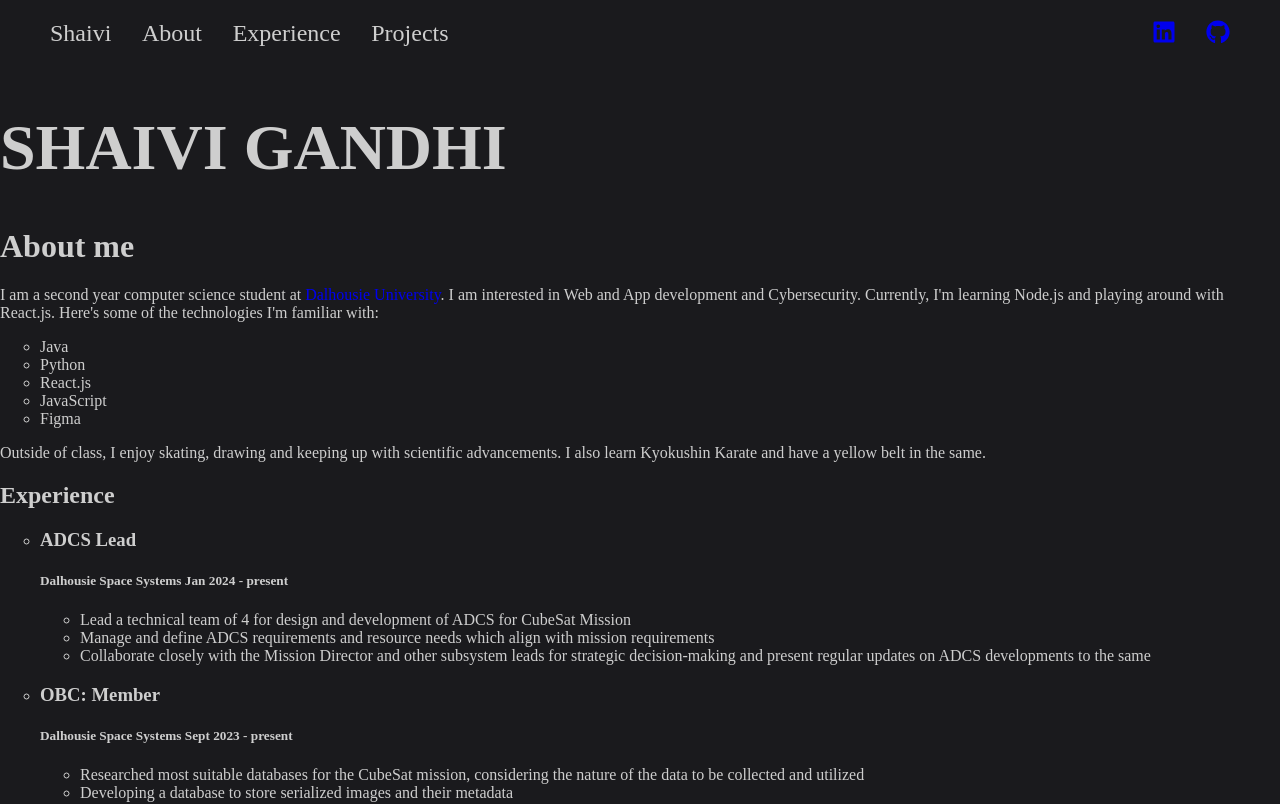
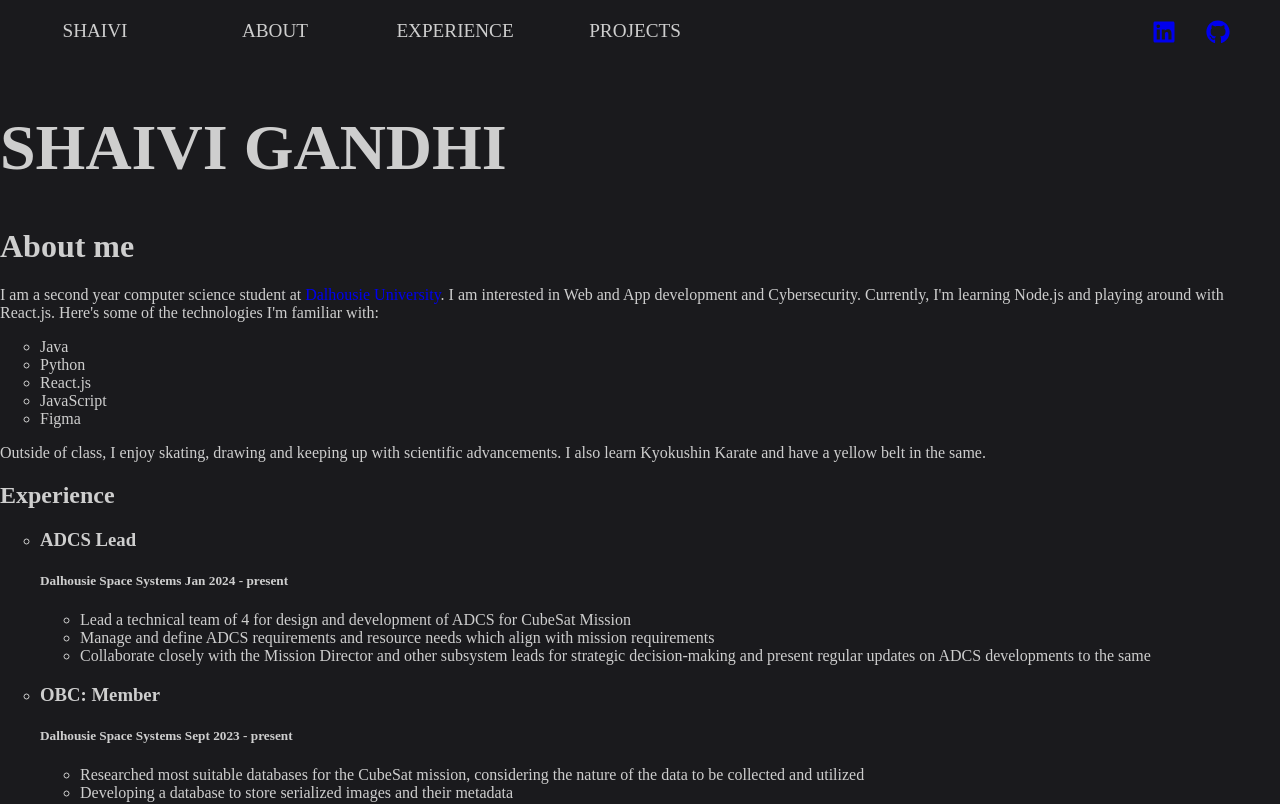
Before and after one commit to sha1v1/website, a React (Vite) app in the folder shaivi/: page / in a window 1280 px wide. Shown: the top 804 px of the page. Built offline with nearby package versions, Linux system fonts and the light colour scheme.

Commit message:
added Typer to navbar links

```diff
--- a/shaivi/src/components/Home.jsx
+++ b/shaivi/src/components/Home.jsx
@@ -2,7 +2,7 @@ import '../styles/Home.css';
 import { useEffect, useState } from 'react';
 
 function Home(){
-    const characters = "A1B2C3D4E5F6G7H8I9J0K!L@M#N$O%P^Q&R*S<T?U>V/WXYZ";
+    const characters = "ABCDEFGHIJKLMNOPQRSTUVWXYZ";
 
     const[myName, setMyName] = useState("SHAIVI GANDHI");
     const[numRenders, setNumRenders] = useState(0);
@@ -16,7 +16,7 @@ function Home(){
                 if(i < numRenders){
                     return name[i];
                 }
-                return characters[Math.floor(Math.random() * 48)];
+                return characters[Math.floor(Math.random() * 26)];
 
             }).join("");
 
--- a/shaivi/src/components/Navbar.jsx
+++ b/shaivi/src/components/Navbar.jsx
@@ -3,12 +3,14 @@ import { FaLinkedin } from "react-icons/fa";
 import { FaGithub } from "react-icons/fa";
 import { useEffect, useState } from "react";
 import { Link } from "react-scroll";
+import Typer from "./Typer";
 
 function Navbar() {
   return (
     <>
       <nav className="Navbar">
         <div className="navLinks">
+          <div className="page-link">
           <Link
             to="/"
             spy={true}
@@ -17,32 +19,39 @@ function Navbar() {
             duration={500}
             className="navbar-name"
           >
-            Shaivi
+            <Typer text="SHAIVI" />
           </Link>
+          </div>
+          <div className="page-link">
           <Link to="About" spy={true} smooth={true} offset={50} duration={500}>
-            {" "}
-            About
+
+            <Typer text="ABOUT"/>
           </Link>
+          </div>
+          <div className="page-link">
           <Link
             to="Experience"
             spy={true}
             smooth={true}
             offset={50}
             duration={500}
+
           >
-            {" "}
-            Experience
+            <Typer text="EXPERIENCE" />
           </Link>
+          </div>
+          <div className="page-link">
           <Link
             to="Projects"
             spy={true}
             smooth={true}
             offset={50}
             duration={500}
+
           >
-            {" "}
-            Projects
+            <Typer text="PROJECTS" />
           </Link>
+          </div>
         </div>
 
         <div className="socials">
--- a/shaivi/src/components/Projects.jsx
+++ b/shaivi/src/components/Projects.jsx
@@ -27,7 +27,7 @@ function Projects(){
             <div className='cards-container'>
                 {
                 projs.map((p, i) => (
-                    <Card style={{ width: '300px', height: '300px' }} class="card">
+                    <Card key={i} style={{ width: '300px', height: '300px' }} className="card">
                         <Card.Body>
                             <Card.Title className='title'>{p.name}</Card.Title>
                             <Card.Subtitle className="subtitle">{p.build}</Card.Subtitle>
--- a/shaivi/src/components/Typer.jsx
+++ b/shaivi/src/components/Typer.jsx
@@ -1,14 +1,14 @@
 import { useState, useEffect } from "react";
 
 export default function Typer({ text }) {
-  const characters = "A1B2C3D4E5F6G7H8I9J0K!L@M#N$O%P^Q&R*S<T?U>V/WXYZ";
+  const characters = "ABCDEFGHIJKLMOPQRSTUVWXYZ";
 
   const [displaytext, setText] = useState(text);
-  const [isHover, setIsHover] = useState(false);
+  const [isHovering, setIsHover] = useState(false);
 
   useEffect(() => {
 
-    if (isHover) {
+    if (isHovering) {
 
       let newText = "";
       let counter = 0;
@@ -21,7 +21,7 @@ export default function Typer({ text }) {
             if (i < counter) {
               return text[i];
             }
-            return characters[Math.floor(Math.random() * 48)];
+            return characters[Math.floor(Math.random() * 26)];
           })
           .join("");
 
@@ -31,18 +31,21 @@ export default function Typer({ text }) {
 
       return () => clearInterval(intervalId);
     }
-  }, [isHover]);
+  }, [isHovering]);
 
   return (
-    <div
-      isHover={false}
+
+    <span style={{display: "inline-block"}}
+      isHovering={false}
       onMouseOver={() => setIsHover(true)}
       onMouseLeave={() => {
         setText(text);
         setIsHover(false);
       }}
+
     >
       {displaytext}
-    </div>
+    </span>
+
   );
 }
--- a/shaivi/src/styles/Navbar.css
+++ b/shaivi/src/styles/Navbar.css
@@ -3,26 +3,34 @@
     display: flex;
     justify-content: space-between;
 }
+.page-link{
+    overflow:inherit;
+    font-size: 1.2rem;
+    display: flex;
+    justify-content: center;
+    min-width: 90px;
+
+}
+.page-link:hover{
+    text-decoration: none;
+    cursor: pointer;
+}
+
 
 .navLinks{
     display: flex;
-    justify-content:flex-start;
-    gap : 10%;
-    font-size: 1.5rem;
+
+    width: 600px;
+    gap: 90px;
+
 }
 
 a{
-
     text-decoration: none;
     transition: background-color 1s;
-
 }
 
-a:hover{
-    text-decoration: underline;
 
-
-}
 .social-links{
     font-size: 1.5rem;
 
```
